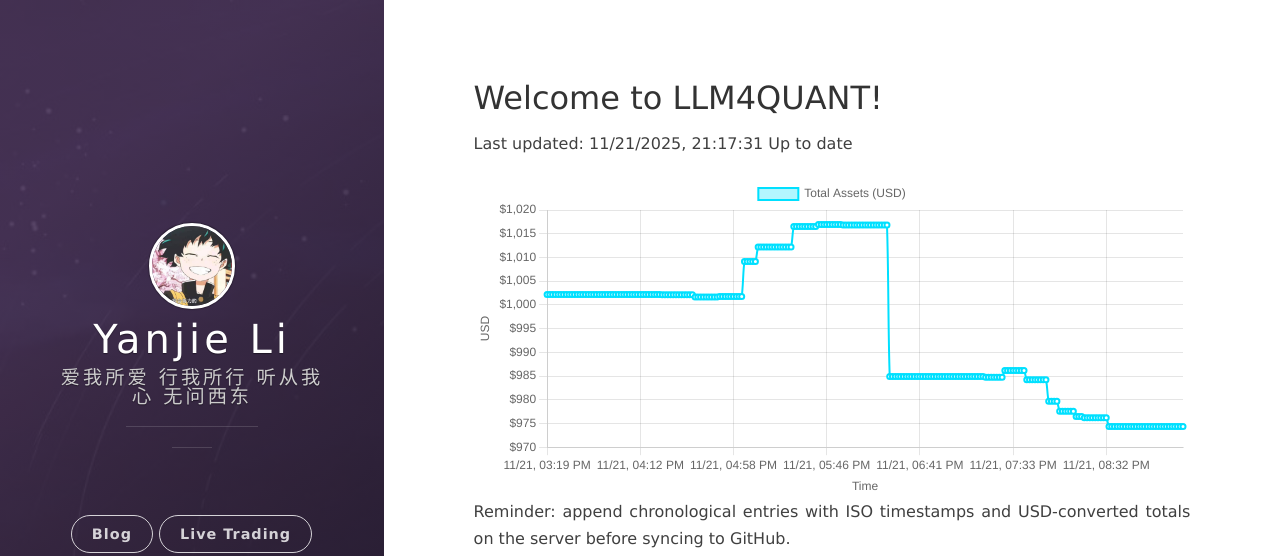
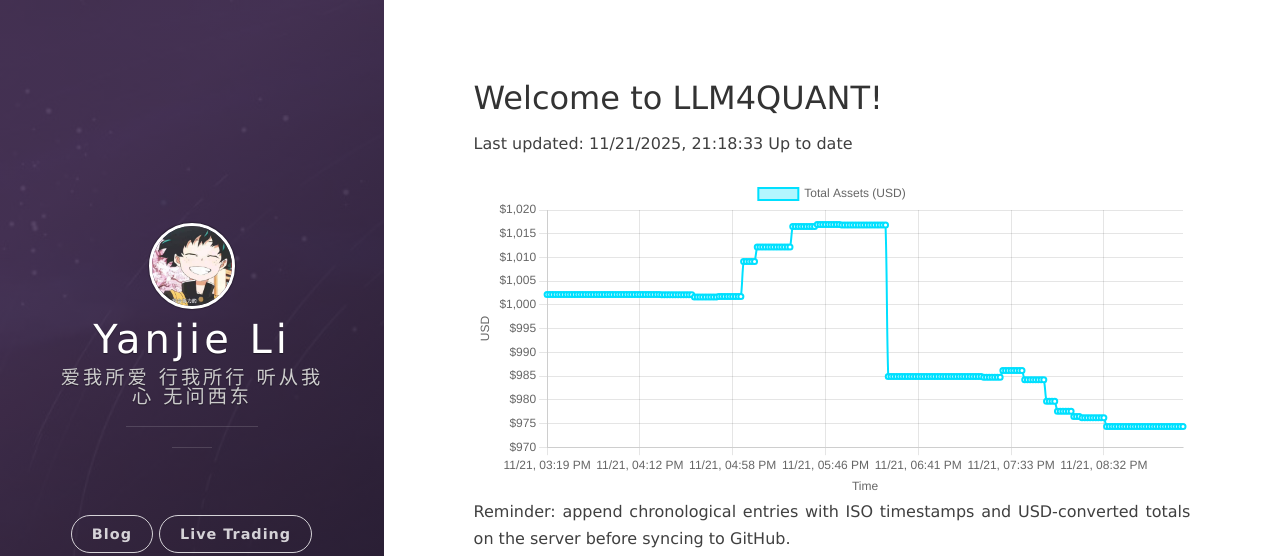
Before and after one commit to leeyegy/leeyegy.github.io, a Jekyll site: the page built from live-trading.html, in a window 1280 px wide. Shown: the top 556 px of the page. Built offline with Jekyll 4.4.1, drawn with Linux system fonts in a browser that asks for light colours; nearby versions of some CDN libraries.

Commit message:
AccountMonitor: update balance history 2025-11-22T05:18:33+08:00

```diff
--- a/assets/data/binance/balance-history.json
+++ b/assets/data/binance/balance-history.json
@@ -1,5 +1,5 @@
 {
-  "generatedAt": "2025-11-22T05:17:31+08:00",
+  "generatedAt": "2025-11-22T05:18:33+08:00",
   "asset": "total_usd_value",
   "history": [
     {
@@ -933,6 +933,10 @@
     {
       "timestamp": "2025-11-22T05:17:31+08:00",
       "totalUsd": 974.36593718
+    },
+    {
+      "timestamp": "2025-11-22T05:18:33+08:00",
+      "totalUsd": 974.36593718
     }
   ]
 }
```
